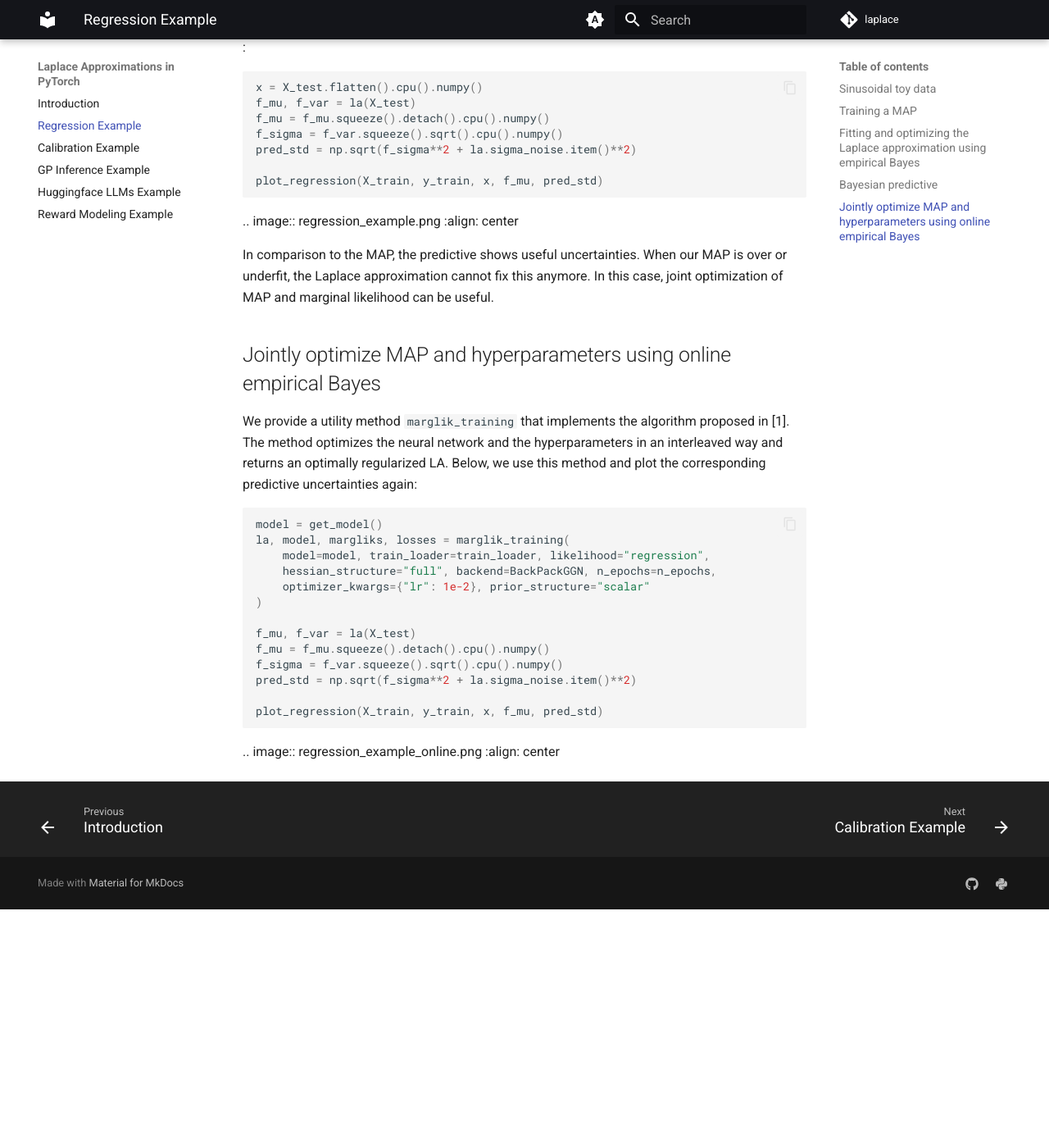
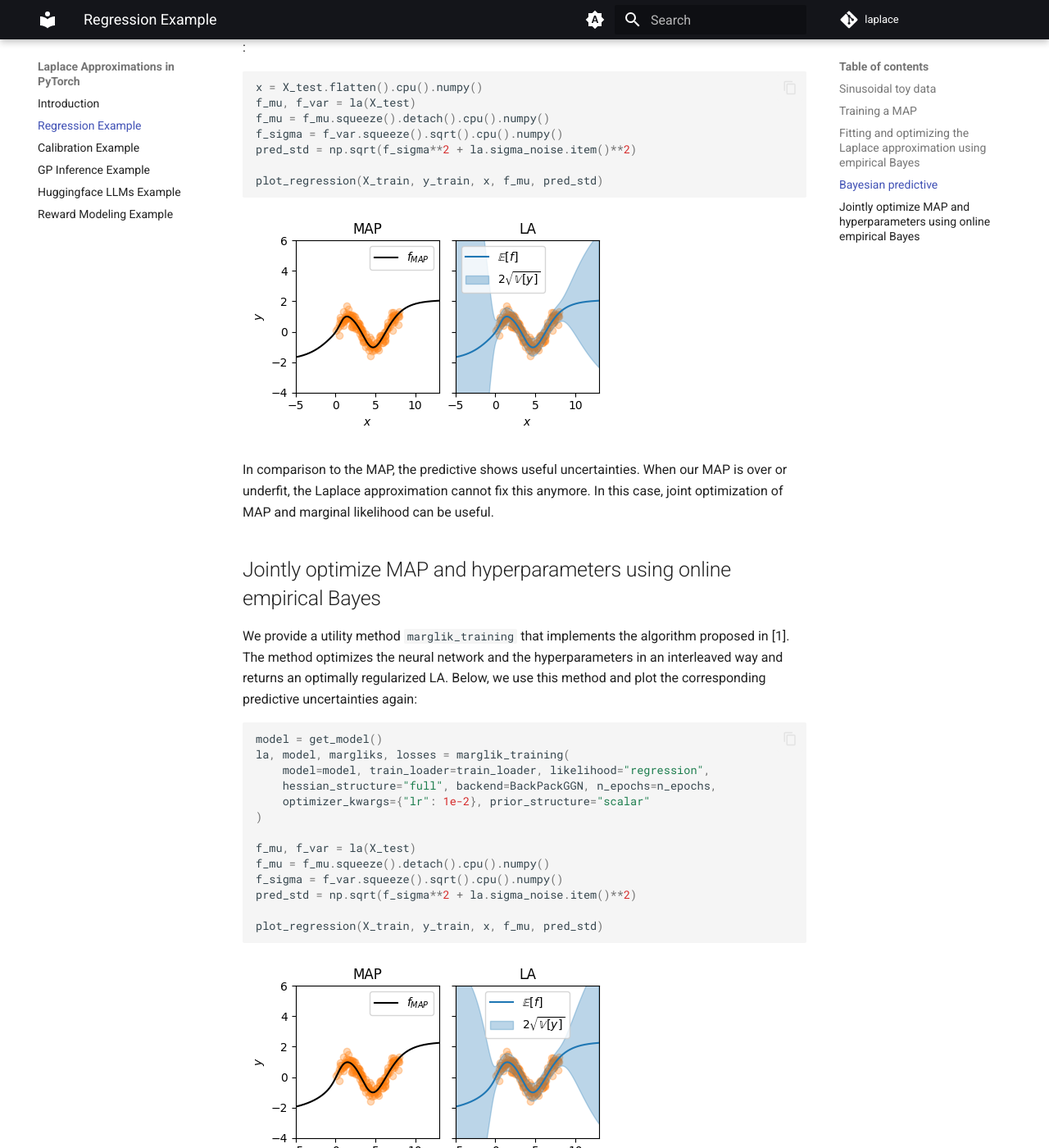
Before and after one commit to aleximmer/Laplace, an MkDocs documentation site: the page built from docs/regression_example.md, in a window 1280 px wide and 1400 px high, scrolled down 1798 px. Shown: the whole window at 82% size. Built offline with MkDocs 1.6.1 and Material for MkDocs 9.7.7, drawn with Linux system fonts in a browser that asks for light colours; comment, search, counter and statistics services are not loaded; before the commit the page ends 2907 px from its top, so only the background shows below that.

Commit message:
Add images to the regression example docs

````diff
--- a/docs/regression_example.md
+++ b/docs/regression_example.md
@@ -88,8 +88,7 @@ pred_std = np.sqrt(f_sigma**2 + la.sigma_noise.item()**2)
 plot_regression(X_train, y_train, x, f_mu, pred_std)
 ```
 
-.. image:: regression_example.png
-:align: center
+![Posthoc Laplace](assets/regression_example.png)
 
 In comparison to the MAP, the predictive shows useful uncertainties.
 When our MAP is over or underfit, the Laplace approximation cannot fix this anymore.
@@ -118,5 +117,4 @@ pred_std = np.sqrt(f_sigma**2 + la.sigma_noise.item()**2)
 plot_regression(X_train, y_train, x, f_mu, pred_std)
 ```
 
-.. image:: regression_example_online.png
-:align: center
+![Online Laplace](assets/regression_example_online.png)
--- a/mkdocs.yml
+++ b/mkdocs.yml
@@ -48,14 +48,13 @@ markdown_extensions:
   - pymdownx.details
   - toc:
       permalink: "#"
-  - pymdownx.snippets:
-  - pymdownx.magiclink:
-  - attr_list:
-  - md_in_html:
-  - pymdownx.inlinehilite:
-  - pymdownx.superfences:
-  - markdown.extensions.attr_list:
-  - pymdownx.keys:
+  - pymdownx.snippets
+  - pymdownx.magiclink
+  - attr_list
+  - md_in_html
+  - pymdownx.inlinehilite
+  - pymdownx.superfences
+  - pymdownx.keys
   - pymdownx.tasklist:
       custom_checkbox: true
   - pymdownx.highlight:
@@ -66,6 +65,7 @@ markdown_extensions:
       generic: true
 plugins:
   - search
+  - mkdocstrings
 extra:
   social:
     - icon: fontawesome/brands/github
````
